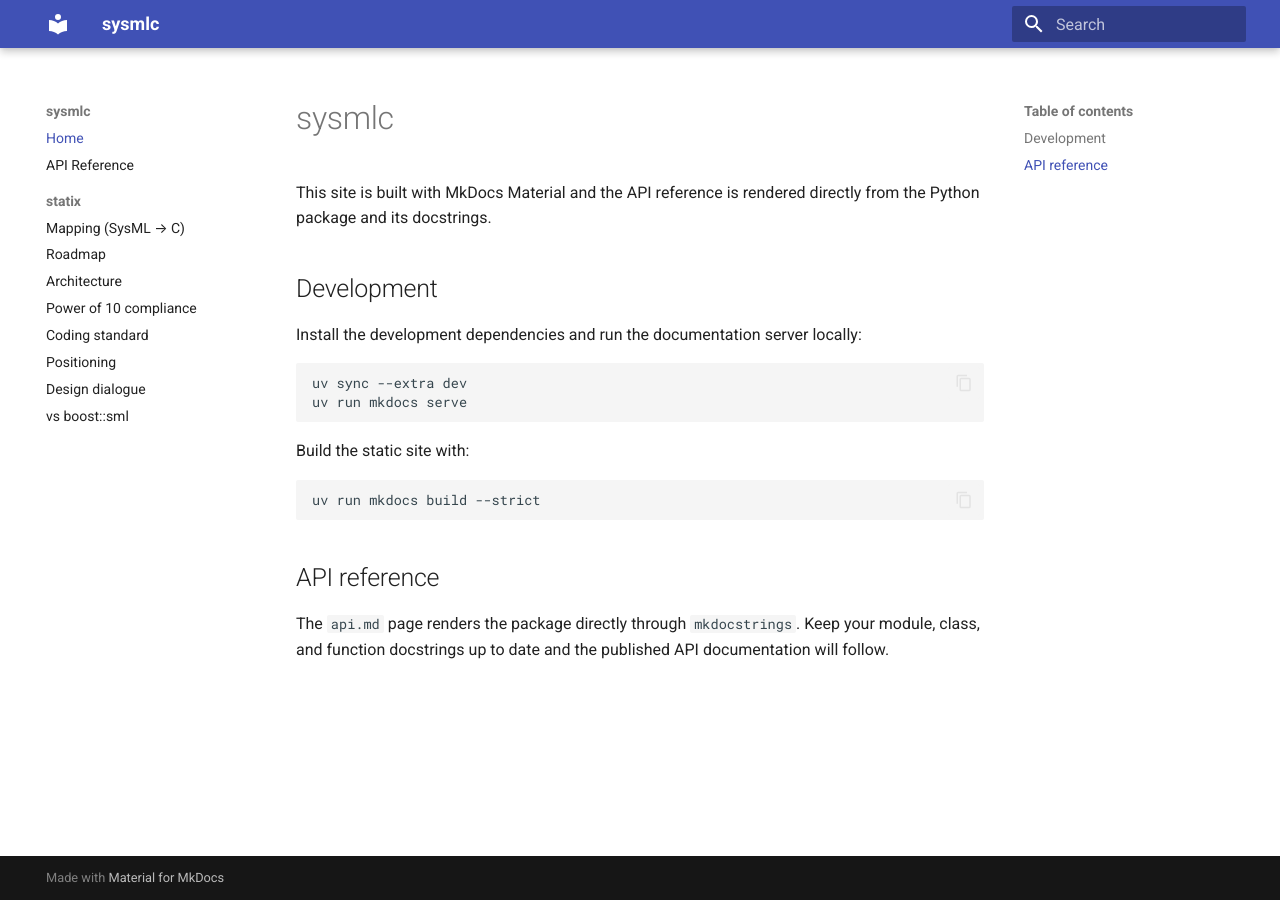
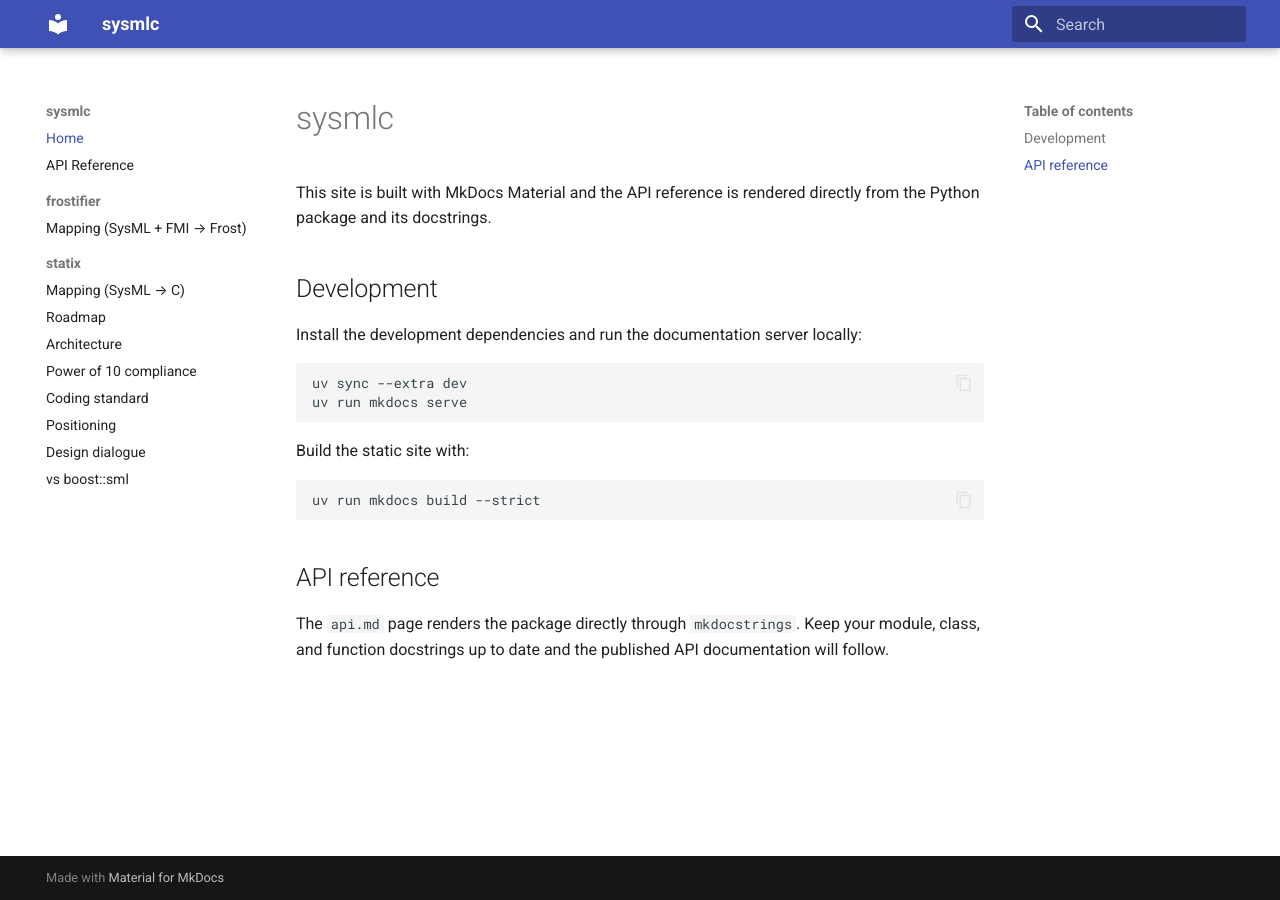
Before and after one commit to glacier-project/sysmlc-core, an MkDocs documentation site: the page built from docs/index.md, in a window 1280 px wide. Built offline with MkDocs 1.6.1 and Material for MkDocs 9.7.7, drawn with Linux system fonts in a browser that asks for light colours.

Commit message:
edit(docs): frostifier description

```diff
--- a/mkdocs.yml
+++ b/mkdocs.yml
@@ -32,6 +32,8 @@
 nav:
 - Home: index.md
 - API Reference: api.md
+- frostifier:
+  - Mapping (SysML + FMI → Frost): frostifier-mapping.md
 - statix:
   - Mapping (SysML → C): statix-mapping.md
   - Roadmap: statix/roadmap.md
```
